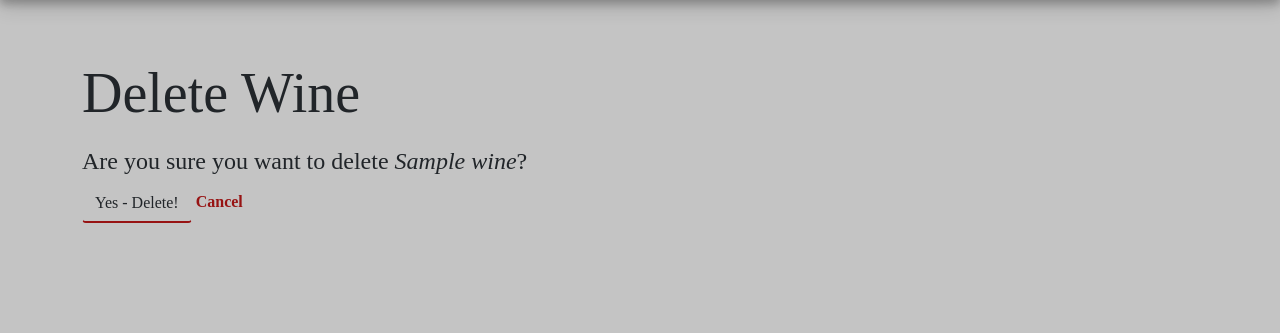
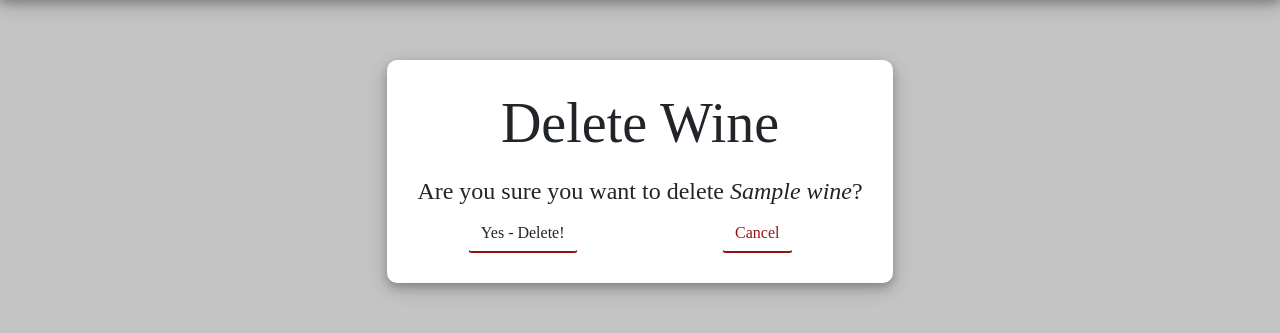
Before and after one commit to jeremydurden/mysomm, a Django app: page /wine/1/delete/ in a window 1280 px wide. Shown: the part 162-495 px from the top of the page. Run offline with Django 3.2, Linux system fonts and the light colour scheme; a user stored in the database is signed in; tables that the repository leaves empty hold one stand-in row (values such as "Sample post"); some libraries are stand-ins or nearby versions; some web fonts are replaced.

Commit message:
form changes

```diff
--- a/main_app/forms.py
+++ b/main_app/forms.py
@@ -24,7 +24,7 @@ class WineForm(ModelForm):
     style = forms.CharField(max_length=100, required=False, widget=forms.TextInput(attrs={'class': 'form-control'}))
     grape = forms.CharField(max_length=100, required=False, widget=forms.TextInput(attrs={'class': 'form-control'}))
     vintage = forms.CharField(max_length=4, required=False, widget=forms.TextInput(attrs={'class': 'form-control'}))
-    color = forms.ChoiceField(choices=Wine.COLOR_CHOICES, required=False, widget=forms.Select(attrs={'class': 'form-control'}))
+    color = forms.ChoiceField(choices=Wine.COLOR_CHOICES, required=False, widget=forms.Select(attrs={'class': 'form-control form-placeholder'}))
     taste_notes = forms.CharField(max_length=250, required=False, widget=forms.TextInput(attrs={'class': 'form-control'}))
     image_url = forms.CharField(max_length=100, required=False, widget=forms.TextInput(attrs={'class': 'form-control'}))
 
--- a/main_app/models.py
+++ b/main_app/models.py
@@ -69,6 +69,7 @@ class Wine(models.Model):
         return reverse('winery_detail', kwargs={'winery_id': self.winery.id})
 
 
+# Grape Model for Future Expansion
 class Grape(models.Model):
     name = models.CharField(max_length=100)
     sci_name = models.CharField(max_length=100)
--- a/main_app/static/css/style.css
+++ b/main_app/static/css/style.css
@@ -153,6 +153,14 @@ img.winery-image {
  color: var(--theme-red);
 }
 
+.btn.cancel {
+    color: var(--theme-red);
+}
+
 .sign-up.container {
     min-width: 400px;
 }
+
+.profile p {
+    font-size: 20px;
+}
--- a/main_app/templates/main_app/wine_confirm_delete.html
+++ b/main_app/templates/main_app/wine_confirm_delete.html
@@ -1,13 +1,23 @@
 {% extends 'base.html' %}
 
 {% block body %}
-  <h1>Delete Wine</h1>
+<div class="row">
+  <div class="container content-container">
+    <h1>Delete Wine</h1>
 
-  <h4>Are you sure you want to delete <span style="font-style: italic;">{{ object.name }}</span>?</h4>
+    <h4>Are you sure you want to delete <span style="font-style: italic;">{{ wine.name }}</span>?</h4>
 
-  <form action="" method="POST">
-    {% csrf_token %}
-    <input type="submit" value="Yes - Delete!" class="btn">
-    <a href="{% url 'wine_detail' wine.id %}">Cancel</a>
-  </form>
+    <form action="" method="POST">
+      <div class="row">
+        {% csrf_token %}
+        <div class="col-sm-6">
+          <input type="submit" value="Yes - Delete!" class="btn">
+        </div>
+        <div class="col-sm-6">
+          <a class="btn cancel" href="{% url 'wine_detail' wine.id %}">Cancel</a>
+        </div>
+      </div>
+    </form>
+  </div>
+</div>
 {% endblock %}
--- a/main_app/templates/main_app/wine_form.html
+++ b/main_app/templates/main_app/wine_form.html
@@ -1,4 +1,5 @@
 {% extends 'base.html' %}
+{% load static %}
 
 {% block body %}
 <div class="row">
@@ -18,4 +19,5 @@
     </form>
   </div>
 </div>
+<script defer src="{% static 'js/winery.js' %}"></script>
 {% endblock %}
--- a/main_app/templates/registration/enthusiast.html
+++ b/main_app/templates/registration/enthusiast.html
@@ -1,5 +1,6 @@
 {% extends "base.html" %}
 {% load static %}
+
 {% block body %}
 <div class="row">
     <div class="container content-container sign-up">
--- a/main_app/templates/registration/vintner.html
+++ b/main_app/templates/registration/vintner.html
@@ -1,5 +1,6 @@
 {% extends "base.html" %}
 {% load static %}
+
 {% block body %}
 <div class="row">
     <div class="container content-container sign-up">
--- a/main_app/templates/winery/detail.html
+++ b/main_app/templates/winery/detail.html
@@ -1,4 +1,5 @@
 {% extends 'base.html' %}
+{% load static %}
 
 {% block body %}
 <div class="row">
@@ -63,4 +64,5 @@
         </form>
     </div>
 </div>
+<script defer src="{% static 'js/winery.js' %}"></script>
 {% endblock %}
--- a/main_app/urls.py
+++ b/main_app/urls.py
@@ -22,7 +22,7 @@ urlpatterns = [
     path('mywines/', views.my_wines, name='my_wines'),
     path('wine/<int:pk>/', views.WineDetail.as_view(), name='wine_detail'),
     path('winery/<int:winery_id>/add_wine/', views.create_wine, name='add_wine'),
-    path('wine/<int:pk>/update/', views.WineUpdate.as_view(), name='wine_update'),
+    path('wine/<int:wine_id>/update/', views.wine_update, name='wine_update'),
     path('wine/<int:pk>/delete/', views.WineDelete.as_view(), name='wine_delete'),
     path('wine/search', views.wine_search, name="wine_search"),
     path('wine/mapsearch', views.wine_search_map, name="wine_search_map"),
--- a/main_app/views.py
+++ b/main_app/views.py
@@ -89,8 +89,6 @@ def winery_detail(request, winery_id):
   return render(request, 'winery/detail.html', {"winery": winery, "wine_form": wine_form})
 
 def winery_update(request, winery_id):
-  ##Check to see if user owns winery,
-  ## if not redirect
   winery = Winery.objects.get(pk=winery_id)
   if request.method == 'POST':
     form = WineryForm(request.POST)
@@ -184,13 +182,29 @@ class WineDetail(DetailView):
         context['quini_token'] = 'ujm3rn9xivc2ulzyjh82'
         return context
 
-class WineUpdate(UpdateView):
-  model = Wine
-  fields = ['style', 'grape', 'vintage', 'color', 'taste_notes', 'image_url', ]
-  def get_context_data(self, **kwargs):
-      context = super(WineUpdate, self).get_context_data(**kwargs)
-      context['wine_form']  = WineForm()
-      return context
+
+def wine_update(request, wine_id):
+  wine = Wine.objects.get(pk=wine_id)
+  if request.method == 'POST':
+    form = WineForm(request.POST)
+    if form.is_valid():
+      wine.name = form.cleaned_data['name']
+      wine.style = form.cleaned_data['style']
+      wine.grape = form.cleaned_data['grape']
+      wine.color = form.cleaned_data['color']
+      wine.taste_notes = form.cleaned_data['taste_notes']
+      wine.image_url = form.cleaned_data['image_url']
+      wine.save()
+      return redirect('wine_detail', pk=wine_id)
+  form = WineForm(initial={
+    'name': wine.name,
+    'style': wine.style,
+    'grape': wine.grape,
+    'color': wine.color,
+    'taste_notes': wine.taste_notes,
+    'image_url': wine.image_url,
+    })
+  return render(request, 'main_app/wine_form.html', {"wine_form": form, "wine": wine})
 
 class WineDelete(DeleteView):
   model = Wine
@@ -262,8 +276,7 @@ class EnthusiastSignUpView(CreateView):
     template_name = 'registration/enthusiast.html'
 
     def get_context_data(self, **kwargs):
-        kwargs['user_type'] = 'enthusiast'
-
+        kwargs['user_type'] = 'teacher'
         return super().get_context_data(**kwargs)
 
     def form_valid(self, form):
```
Also changed, not shown: main_app/static/js/winery.js (added, +15 -0 lines), main_app/templates/main_app/winery_confirm_delete.html (+18 -8 lines), main_app/templates/profile.html (+12 -6 lines).
